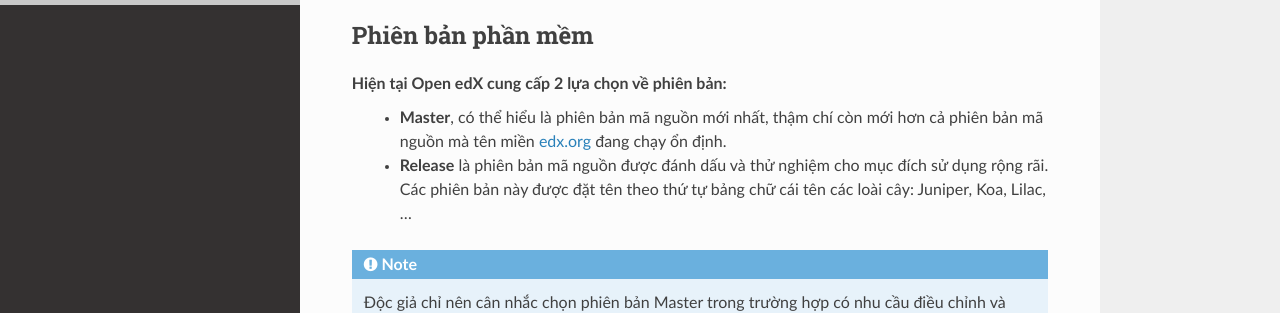
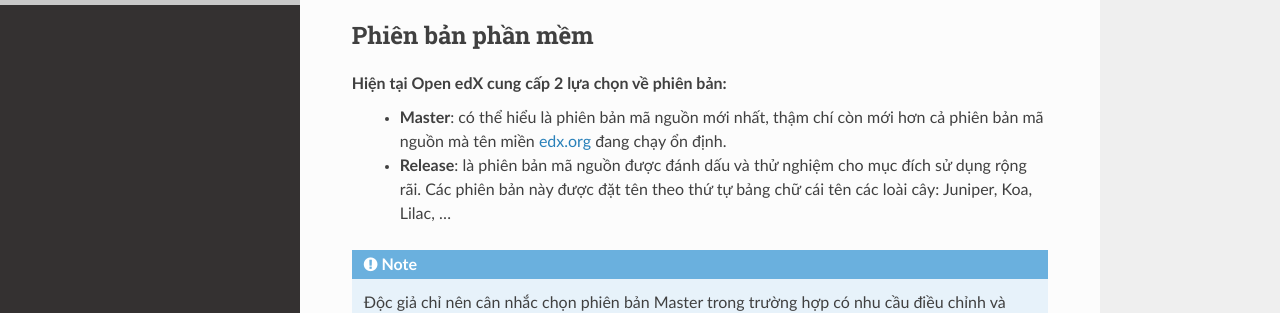
Before and after one commit to dlowji/rtd-openedx, a Sphinx documentation site: the page built from docs/source/configuration.rst, in a window 1280 px wide and 900 px high. Shown: the part 244-557 px from the top of the window. Built offline with Sphinx 7.4.7 and the Read the Docs theme 2.0.0, drawn with Linux system fonts in a browser that asks for light colours.

```diff
--- a/docs/source/configuration.rst
+++ b/docs/source/configuration.rst
@@ -9,8 +9,8 @@ Trước khi cài đặt Open edX, chúng ta cần phải xác định:
 Phiên bản phần mềm
 -------------------
 Hiện tại Open edX cung cấp 2 lựa chọn về phiên bản:
- * **Master**, có thể hiểu là phiên bản mã nguồn mới nhất, thậm chí còn mới hơn cả phiên bản mã nguồn mà tên miền `edx.org <https://www.edx.org/>`_ đang chạy ổn định.
- * **Release** là phiên bản mã nguồn được đánh dấu và thử nghiệm cho mục đích sử dụng rộng rãi. Các phiên bản này được đặt tên theo thứ tự bảng chữ cái tên các loài cây: Juniper, Koa, Lilac, ...
+ * **Master**: có thể hiểu là phiên bản mã nguồn mới nhất, thậm chí còn mới hơn cả phiên bản mã nguồn mà tên miền `edx.org <https://www.edx.org/>`_ đang chạy ổn định.
+ * **Release**: là phiên bản mã nguồn được đánh dấu và thử nghiệm cho mục đích sử dụng rộng rãi. Các phiên bản này được đặt tên theo thứ tự bảng chữ cái tên các loài cây: Juniper, Koa, Lilac, ...
 
 .. note::
 
```
